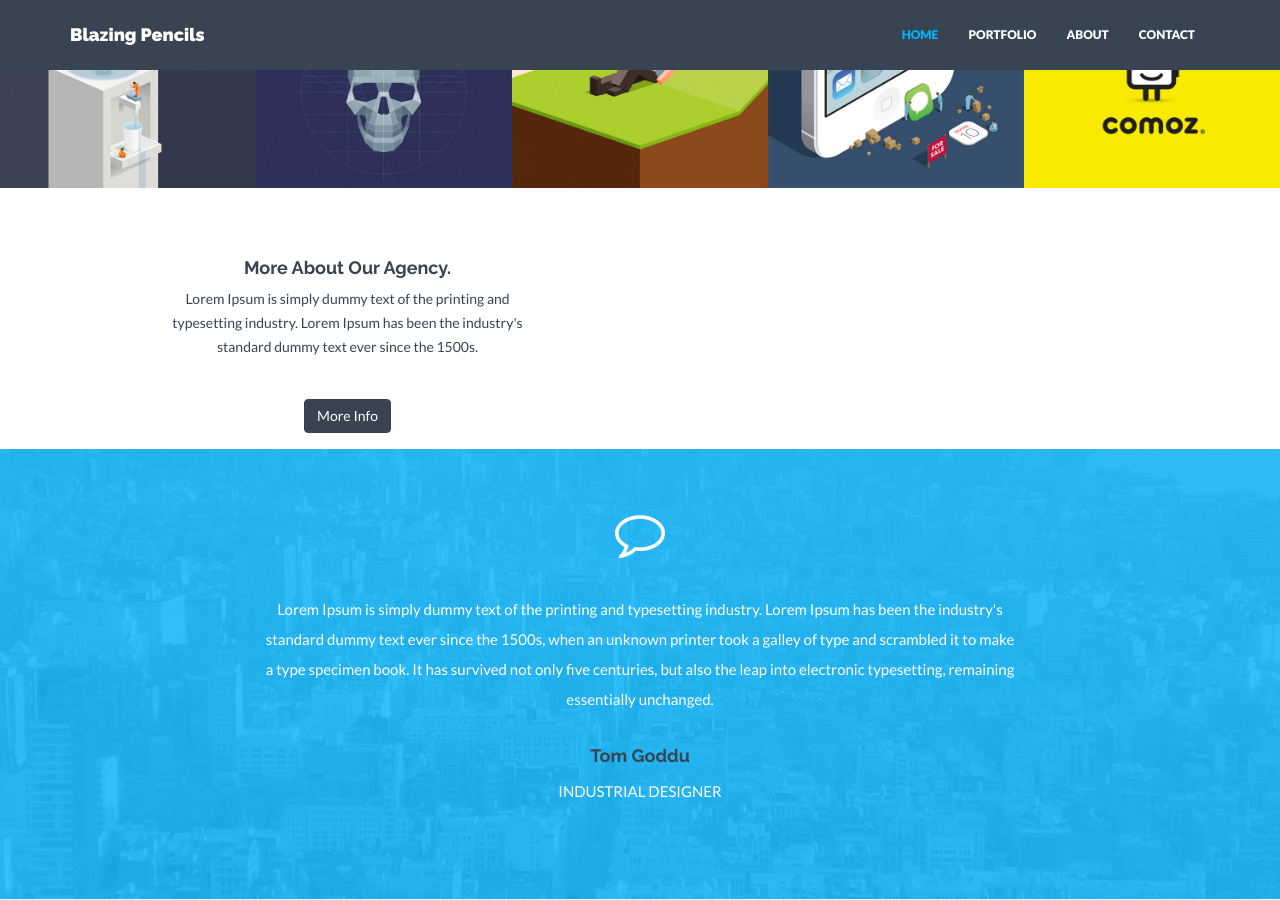
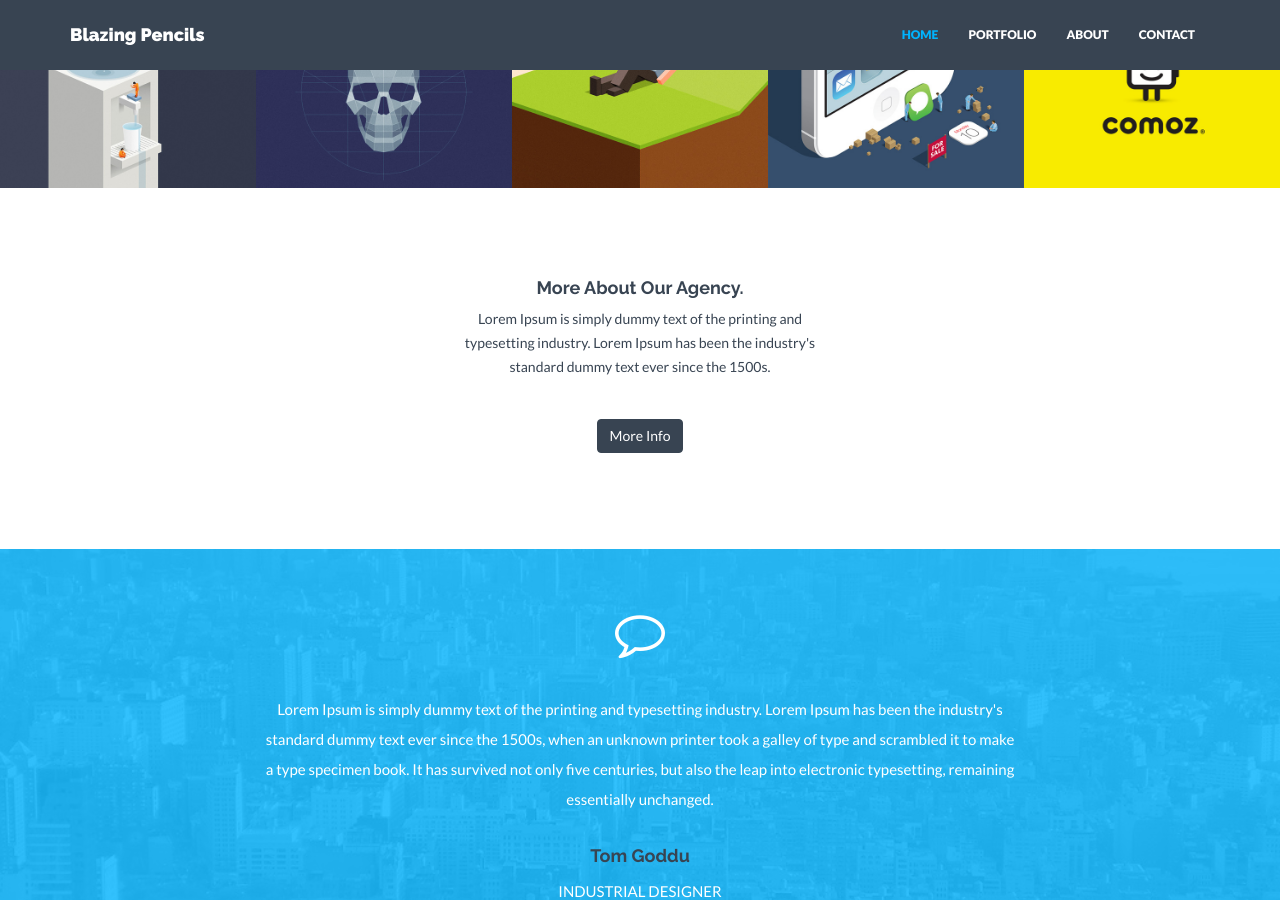
Before and after one commit to blazingpencils/blazingpencils.github.io, a Jekyll site: the page built from index.html, in a window 1280 px wide and 900 px high, scrolled down 1452 px. Built offline with Jekyll 4.4.1, drawn with Linux system fonts in a browser that asks for light colours; nearby versions of some CDN libraries; library files that are not in the unit come from our copies.

Commit message:
Update index.html

```diff
--- a/index.html
+++ b/index.html
@@ -31,9 +31,11 @@ permalink: /
 
 {% include portfolio.html title="LATEST WORKS" limit=10 %}
 
-<div class="container">
+<div class="container mtb">
     <div class="row centered">
-        <div class="col-lg-4 col-lg-offset-1">
+        <div class="col-md-4">
+        </div>
+        <div class="col-md-4">
             <h4>More About Our Agency.</h4>
             <p>{{ site.about }}</p>
             <p><br/><a href="{{ "/about/" | prepend: site.baseurl }}" class="btn btn-theme">More Info</a></p>
```
